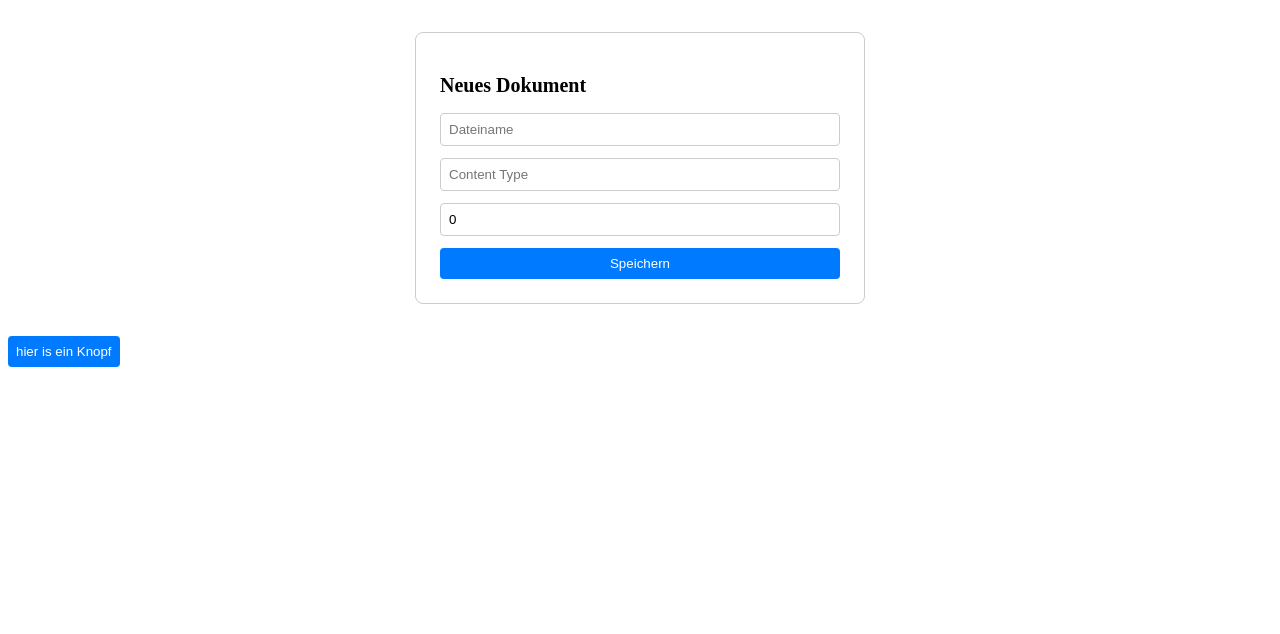
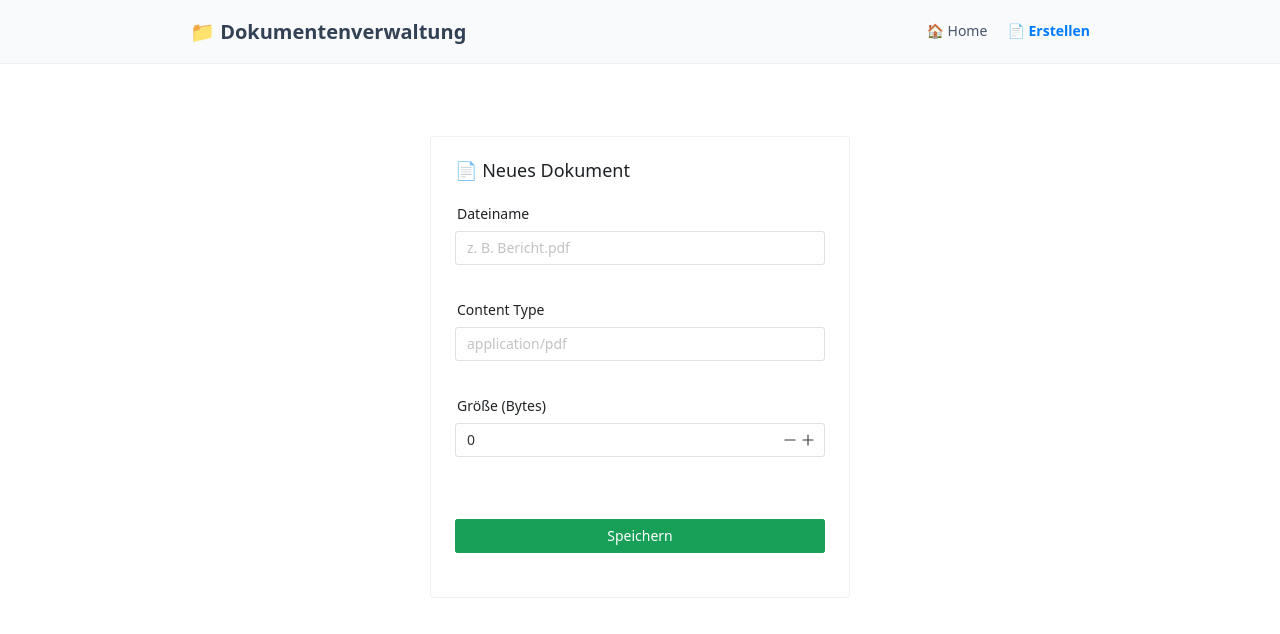
Before and after one commit to alatinovic-fh/Document_Management_System, a Vue app in the folder paperless-frontend/: page /create in a window 1280 px wide. Shown: the top 634 px of the page. Built offline with nearby package versions, Linux system fonts and the light colour scheme.

Commit message:
feat: added naive-ui to Vue + updated CreateDocument + ListAllDocuments on Homepage + DeleteIcon for each Document

```diff
--- a/paperless-frontend/index.html
+++ b/paperless-frontend/index.html
@@ -4,7 +4,7 @@
     <meta charset="UTF-8">
     <link rel="icon" href="/favicon.ico">
     <meta name="viewport" content="width=device-width, initial-scale=1.0">
-    <title>Vite App</title>
+    <title>Document Manager</title>
   </head>
   <body>
     <div id="app"></div>
--- a/paperless-frontend/package.json
+++ b/paperless-frontend/package.json
@@ -12,7 +12,9 @@
     "preview": "vite preview"
   },
   "dependencies": {
+    "@vicons/ionicons5": "^0.13.0",
     "axios": "^1.12.2",
+    "naive-ui": "^2.43.1",
     "pinia": "^3.0.3",
     "vue": "^3.5.22",
     "vue-router": "^4.5.1"
--- a/paperless-frontend/src/App.vue
+++ b/paperless-frontend/src/App.vue
@@ -1,11 +1,77 @@
+<template>
+  <n-message-provider>
+    <n-dialog-provider>
+      <n-layout>
+        <n-layout-header bordered class="nav-header">
+          <div class="nav-container">
+            <h1 class="app-title">📁 Dokumentenverwaltung</h1>
+
+            <div class="nav-links">
+              <router-link to="/home" class="nav-link" active-class="active">
+                🏠 Home
+              </router-link>
+              <router-link to="/create" class="nav-link" active-class="active">
+                📄 Erstellen
+              </router-link>
+            </div>
+          </div>
+        </n-layout-header>
+
+        <n-layout-content content-style="padding: 2rem;">
+          <router-view />
+        </n-layout-content>
+      </n-layout>
+    </n-dialog-provider>
+  </n-message-provider>
+</template>
+
 <script setup>
-import DocumentForm from '@/components/DocumentForm.vue'
-import DocumentDetails from '@/components/DocumentDetails.vue'
+import {
+  NLayout,
+  NLayoutHeader,
+  NLayoutContent,
+  NMessageProvider,
+  NDialogProvider
+} from "naive-ui";
 </script>
 
-<template>
-  <DocumentForm/>
-  <DocumentDetails/>
-
-
-</template>
+<style scoped>
+.nav-header {
+  background-color: #f8fafc;
+  display: flex;
+  align-items: center;
+  height: 64px;
+  box-shadow: 0 1px 4px rgba(0, 0, 0, 0.08);
+}
+.nav-container {
+  width: 100%;
+  max-width: 900px;
+  margin: 0 auto;
+  display: flex;
+  justify-content: space-between;
+  align-items: center;
+  padding: 0 1.5rem;
+}
+.app-title {
+  font-size: 1.25rem;
+  font-weight: 600;
+  color: #334155;
+}
+.nav-links {
+  display: flex;
+  gap: 1.25rem;
+}
+.nav-link {
+  color: #475569;
+  text-decoration: none;
+  font-weight: 500;
+  transition: color 0.2s;
+}
+.nav-link:hover {
+  color: #007bff;
+}
+.active {
+  color: #007bff;
+  font-weight: 600;
+}
+</style>
--- a/paperless-frontend/src/api/documents.js
+++ b/paperless-frontend/src/api/documents.js
@@ -9,3 +9,13 @@ export async function getDocument(id) {
     const res = await apiClient.get(`/documents/${id}`);
     return res.data;
 }
+
+export async function listDocuments() {
+    const res = await apiClient.get(`/documents`)
+    return res.data
+}
+
+export async function deleteDocument(id) {
+  const response = await apiClient.delete(`/documents/${id}`);
+  return response.data;
+}
--- a/paperless-frontend/src/components/DocumentForm.vue
+++ b/paperless-frontend/src/components/DocumentForm.vue
@@ -1,27 +1,62 @@
 <template>
-  <div class="card">
-    <h2> Neues Dokument</h2>
+  <n-card title="📄 Neues Dokument" class="max-w-md mx-auto mt-10 shadow-lg">
+    <n-form @submit.prevent="onSubmit" :model="form" class="space-y-3">
+      <n-form-item label="Dateiname">
+        <n-input
+          v-model:value="form.originalFilename"
+          placeholder="z. B. Bericht.pdf"
+        />
+      </n-form-item>
 
-    <form @submit.prevent="onSubmit">
-      <input type="text" v-model="form.originalFilename" placeholder="Dateiname" />
-      <input type="text" v-model="form.contentType" placeholder="Content Type" />
-      <input type="number" v-model="form.size" placeholder="Größe (Bytes)" />
-      <button type="submit" :disabled="loading">
-        {{ loading ? "Speichern..." : "Speichern" }}
-      </button>
-    </form>
+      <n-form-item label="Content Type">
+        <n-input v-model:value="form.contentType" placeholder="application/pdf" />
+      </n-form-item>
 
-    <div v-if="response" class="response">
-      <p><strong>ID:</strong> {{ response.id }}</p>
-      <p><strong>Dateiname:</strong> {{ response.originalFilename }}</p>
-    </div>
-  </div>
+      <n-form-item label="Größe (Bytes)">
+        <n-input-number
+          v-model:value="form.size"
+          placeholder="12345"
+          style="width: 100%"
+        />
+      </n-form-item>
+
+      <n-form-item>
+        <n-button
+          type="primary"
+          :loading="loading"
+          attr-type="submit"
+          block
+        >
+          {{ loading ? "Speichern..." : "Speichern" }}
+        </n-button>
+      </n-form-item>
+    </n-form>
+
+    <n-alert
+      v-if="response"
+      type="success"
+      title="Gespeichert!"
+      class="mt-4"
+      show-icon
+    >
+      <div><strong>ID:</strong> {{ response.id }}</div>
+      <div><strong>Dateiname:</strong> {{ response.originalFilename }}</div>
+    </n-alert>
+  </n-card>
 </template>
 
 <script setup>
 import { ref } from "vue";
+import {
+  NCard,
+  NForm,
+  NFormItem,
+  NInput,
+  NInputNumber,
+  NButton,
+  NAlert,
+} from "naive-ui";
 import { createDocument } from "@/api/documents.js";
-
 
 const form = ref({
   originalFilename: "",
@@ -38,59 +73,25 @@ async function onSubmit() {
     response.value = await createDocument(form.value);
   } catch (err) {
     console.error(err);
-    alert("Fehler beim Speichern: " + err.message);
+    window.$message?.error("Fehler beim Speichern: " + err.message);
   } finally {
     loading.value = false;
   }
 }
 </script>
 
-<style>
-.card {
-  max-width: 400px;
-  margin: 2rem auto;
-  padding: 1.5rem;
-  border: 1px solid #ccc;
-  border-radius: 8px;
-  background-color: #fff;
+<style scoped>
+.max-w-md {
+  max-width: 420px;
 }
-
-.card h2 {
-  font-size: 1.25rem;
-  font-weight: 600;
-  margin-bottom: 1rem;
+.mx-auto {
+  margin-left: auto;
+  margin-right: auto;
 }
-
-form {
-  display: flex;
-  flex-direction: column;
-  gap: 0.75rem;
+.mt-10 {
+  margin-top: 2.5rem;
 }
-
-input {
-  padding: 0.5rem;
-  border: 1px solid #ccc;
-  border-radius: 4px;
-}
-
-button {
-  padding: 0.5rem;
-  background-color: #007bff;
-  color: white;
-  border: none;
-  border-radius: 4px;
-  cursor: pointer;
-}
-
-button:disabled {
-  opacity: 0.6;
-  cursor: not-allowed;
-}
-
-.response {
-  margin-top: 1rem;
-  padding: 0.75rem;
-  background-color: #e6f9e6;
-  border-radius: 6px;
+.space-y-3 > * + * {
+  margin-top: 0.75rem;
 }
 </style>
--- /dev/null
+++ b/paperless-frontend/src/components/HomeDocuments.vue
@@ -0,0 +1,164 @@
+<template>
+  <n-card title="📁 Alle Dokumente" class="max-w-6xl mx-auto mt-8">
+    <n-grid :cols="gridCols" :x-gap="16" :y-gap="16">
+      <!-- Skeletons während Laden -->
+      <n-grid-item v-for="i in (loading ? 8 : 0)" :key="'sk-'+i">
+        <n-card size="small">
+          <n-skeleton text :repeat="1" style="width: 60%" />
+          <n-skeleton text :repeat="2" />
+        </n-card>
+      </n-grid-item>
+
+      <!-- Dokument-Karten -->
+      <n-grid-item v-for="doc in documents" :key="doc.id">
+        <n-card size="small" hoverable>
+          <!-- Kopf: Titel links, Actions rechts -->
+          <div class="card-head">
+            <div class="title">{{ doc.originalFilename }}</div>
+            <div class="actions">
+              <n-tooltip trigger="hover">
+                <template #trigger>
+                  <n-button
+                    quaternary
+                    circle
+                    size="small"
+                    :loading="deletingId === doc.id"
+                    @click="onClickDelete(doc)"
+                  >
+                    <n-icon>
+                      <trash-outline />
+                    </n-icon>
+                  </n-button>
+                </template>
+                Löschen
+              </n-tooltip>
+            </div>
+          </div>
+
+          <!-- Body -->
+          <n-space vertical size="small">
+            <n-tag type="info" size="small">{{ doc.contentType || 'unbekannt' }}</n-tag>
+            <n-text depth="3">Größe: {{ formatBytes(doc.size) }}</n-text>
+            <n-text depth="3">Erstellt: {{ formatDate(doc.createdAt) }}</n-text>
+          </n-space>
+
+          <!-- Footer (optional Öffnen-Button, wenn du eine URL hast) -->
+          <template #action>
+            <n-button
+              v-if="doc.previewUrl"
+              tag="a"
+              :href="doc.previewUrl"
+              target="_blank"
+              size="small"
+            >
+              Öffnen
+            </n-button>
+          </template>
+        </n-card>
+      </n-grid-item>
+    </n-grid>
+
+    <n-empty
+      v-if="!loading && documents.length === 0"
+      description="Keine Dokumente vorhanden."
+      class="mt-4"
+    />
+  </n-card>
+</template>
+
+<script setup>
+import { ref, onMounted, computed } from 'vue'
+import {
+  NCard, NGrid, NGridItem, NSpace, NTag, NText, NEmpty, NButton, NSkeleton,
+  NTooltip, NIcon, useDialog, useMessage
+} from 'naive-ui'
+import { TrashOutline as TrashOutline } from '@vicons/ionicons5'
+import { listDocuments, deleteDocument } from '@/api/documents.js'
+
+const loading = ref(false)
+const documents = ref([])
+const deletingId = ref(null)
+
+const dialog = useDialog()
+const message = useMessage()
+
+// simple Breakpoints
+const gridCols = computed(() => {
+  const w = window.innerWidth
+  if (w < 640) return 1
+  if (w < 900) return 2
+  if (w < 1200) return 3
+  return 4
+})
+
+async function fetchDocuments () {
+  loading.value = true
+  try {
+    documents.value = await listDocuments()
+  } catch (e) {
+    console.error(e)
+    message.error(e?.message || 'Fehler beim Laden der Dokumente')
+  } finally {
+    loading.value = false
+  }
+}
+
+function onClickDelete (doc) {
+  dialog.warning({
+    title: 'Löschen bestätigen',
+    content: `Dokument „${doc.originalFilename}” wirklich löschen?`,
+    positiveText: 'Löschen',
+    negativeText: 'Abbrechen',
+    async onPositiveClick () {
+      deletingId.value = doc.id
+      try {
+        await deleteDocument(doc.id)
+        // Optimistisch aus der Liste entfernen
+        documents.value = documents.value.filter(d => d.id !== doc.id)
+        message.success('Dokument gelöscht')
+      } catch (e) {
+        console.error(e)
+        message.error(e?.message || 'Fehler beim Löschen')
+      } finally {
+        deletingId.value = null
+      }
+    }
+  })
+}
+
+// Utils
+function formatBytes (n) {
+  if (n == null) return '—'
+  const units = ['B','KB','MB','GB','TB']
+  let i = 0, v = n
+  while (v >= 1024 && i < units.length - 1) { v /= 1024; i++ }
+  return `${v.toFixed(v < 10 && i > 0 ? 1 : 0)} ${units[i]}`
+}
+function formatDate (s) {
+  if (!s) return '—'
+  try { return new Date(s).toLocaleString() } catch { return s }
+}
+
+onMounted(fetchDocuments)
+</script>
+
+<style scoped>
+.max-w-6xl { max-width: 1152px; }
+.mx-auto { margin-left: auto; margin-right: auto; }
+.mt-8 { margin-top: 2rem; }
+
+.card-head {
+  display: flex;
+  align-items: center;
+  justify-content: space-between;
+  margin-bottom: .5rem;
+}
+.title {
+  font-weight: 600;
+  line-height: 1.2;
+}
+.actions {
+  display: flex;
+  gap: .25rem;
+}
+</style>
--- a/paperless-frontend/src/main.js
+++ b/paperless-frontend/src/main.js
@@ -3,10 +3,12 @@ import { createPinia } from 'pinia'
 
 import App from './App.vue'
 import router from './router'
+import naive from 'naive-ui'
 
 const app = createApp(App)
 
 app.use(createPinia())
 app.use(router)
+app.use(naive) // ✅ Register Naive UI globally
 
 app.mount('#app')
--- a/paperless-frontend/src/router/index.js
+++ b/paperless-frontend/src/router/index.js
@@ -1,8 +1,25 @@
 import { createRouter, createWebHistory } from 'vue-router'
+import DocumentForm from '@/components/DocumentForm.vue'
+import HomeDocuments from '@/components/HomeDocuments.vue'
 
 const router = createRouter({
   history: createWebHistory(import.meta.env.BASE_URL),
-  routes: [],
+  routes: [
+    {
+      path: '/',
+      redirect: '/home', // default route
+    },
+    {
+      path: '/home',
+      name: 'HomeDocuments',
+      component: HomeDocuments
+    },
+    {
+      path: '/create',
+      name: 'CreateDocument',
+      component: DocumentForm,
+    },
+  ],
 })
 
 export default router
```
Also changed, not shown: 2 other files (tests, documents, lock files or other folders).
